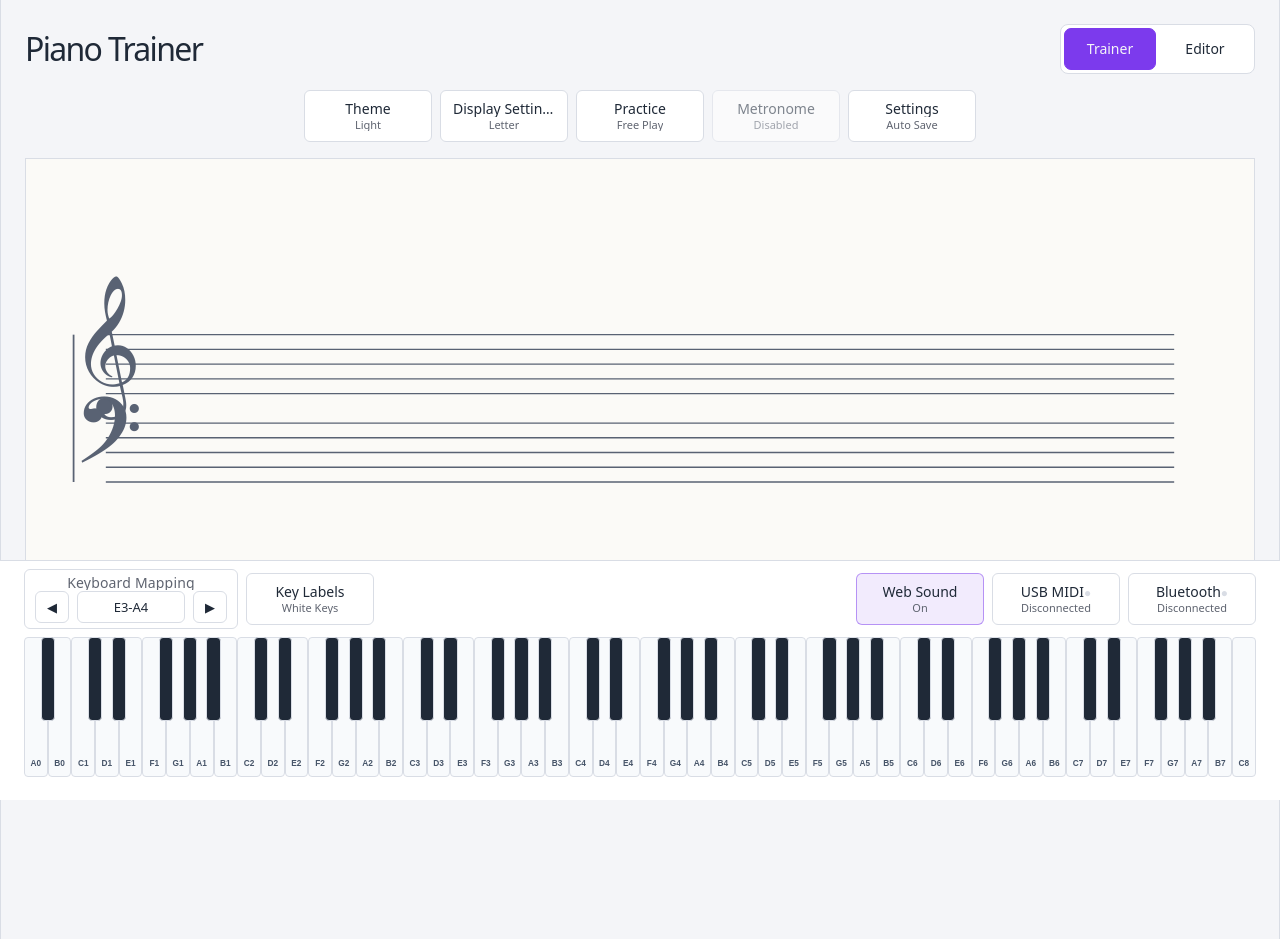
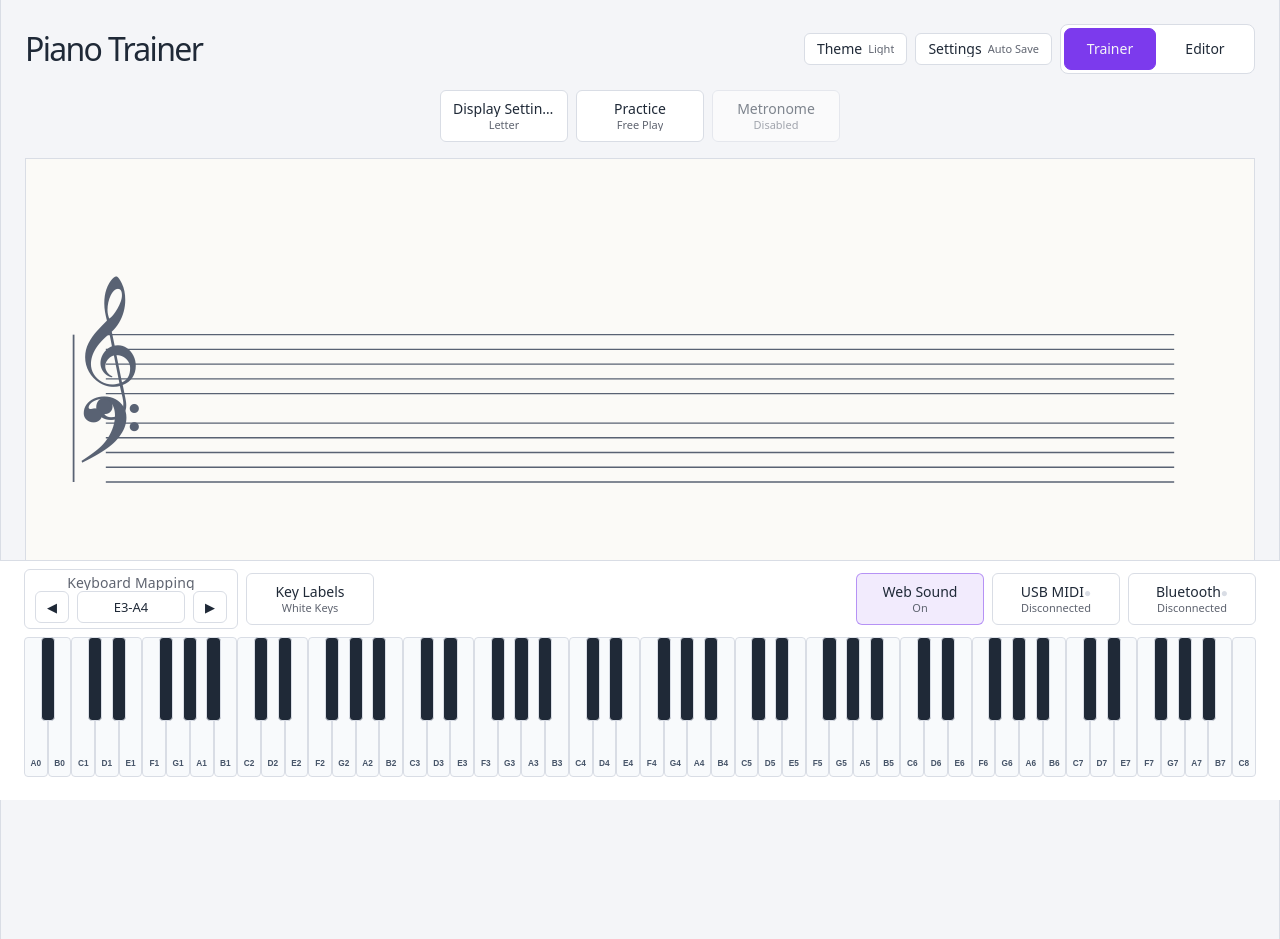
Before and after one commit to AlanChenCN/piano-trainer, a React (Vite) app: page / in a window 1280 px wide. Built offline with nearby package versions, Linux system fonts and the light colour scheme.

Commit message:
Refine shared header controls and score bounds

```diff
--- a/src/App.css
+++ b/src/App.css
@@ -46,6 +46,13 @@
 
 }
 
+.header-actions,
+.global-controls {
+  display: flex;
+  align-items: center;
+  gap: 8px;
+}
+
 .app-header h1 {
 
   margin: 0;
--- a/src/App.tsx
+++ b/src/App.tsx
@@ -9,6 +9,7 @@ import {
 import ScoreEditor from './score/ScoreEditor'
 import GrandStaff from './components/GrandStaff'
 import Header from './components/Header'
+import GlobalControls from './components/GlobalControls'
 import BluetoothMidiPanel from './components/BluetoothMidiPanel'
 import InputPianoDock from './components/InputPianoDock'
 import type { InputConnectionState } from './components/InputDeviceButton'
@@ -426,29 +427,16 @@ function App() {
         workspace={workspace}
         disabled={pressedNotes.length > 0}
         onWorkspaceChange={handleWorkspaceChange}
+        controls={<GlobalControls themeMode={themeSettings.mode} activePreset={activeThemePreset} themeTokens={themeTokens} noteColorMode={themeSettings.noteColorMode} settings={settings} onThemeModeChange={handleThemeModeChange} onThemeTokenChange={handleThemeTokenChange} onNoteColorModeChange={handleNoteColorModeChange} onThemeReset={handleThemeReset} onAutoSaveChange={handleAutoSaveChange} onSoundChange={handleSoundChange} onLabelModeChange={handleLabelModeChange} onNoteDisplayModeChange={handleNoteDisplayModeChange} onPracticeSettingsChange={handlePracticeSettingsChange} onSaveSettings={saveCurrentSettings} onResetSettings={handleResetSettings} />}
       />
       <div hidden={workspace !== 'trainer'}>
       <Toolbar
-        themeMode={themeSettings.mode}
-        activePreset={activeThemePreset}
-        themeTokens={themeTokens}
-        noteColorMode={themeSettings.noteColorMode}
-        onThemeModeChange={handleThemeModeChange}
-        onThemeTokenChange={handleThemeTokenChange}
-        onNoteColorModeChange={handleNoteColorModeChange}
-        onThemeReset={handleThemeReset}
         noteDisplayMode={noteDisplayMode}
         onNoteDisplayModeChange={handleNoteDisplayModeChange}
         practiceSelection={practiceSnapshot.selection}
         practiceSettings={settings.practice}
         onPracticeSelectionChange={practiceController.selectMode}
         onPracticeSettingsChange={handlePracticeSettingsChange}
-        settings={settings}
-        onAutoSaveChange={handleAutoSaveChange}
-        onSoundChange={handleSoundChange}
-        onLabelModeChange={handleLabelModeChange}
-        onSaveSettings={saveCurrentSettings}
-        onResetSettings={handleResetSettings}
       />
 
       </div>
--- /dev/null
+++ b/src/components/GlobalControls.tsx
@@ -0,0 +1,47 @@
+import { useRef, useState } from 'react'
+import type { PianoLabelMode } from '../data/piano'
+import type { NoteDisplayMode } from '../music/noteDisplay'
+import type { PracticeSettings } from '../practice/practiceTypes'
+import type { AppSettings } from '../settings/settings'
+import SettingsPopover from './SettingsPopover'
+import ThemePopover, { type ConfigurableThemeToken } from './ThemePopover'
+import type { NoteColorMode, ThemeDisplayPreset, ThemeMode, ThemeTokens } from '../theme/theme'
+
+interface Props {
+  themeMode: ThemeMode
+  activePreset: ThemeDisplayPreset
+  themeTokens: ThemeTokens
+  noteColorMode: NoteColorMode
+  settings: AppSettings
+  onThemeModeChange: (mode: ThemeMode) => void
+  onThemeTokenChange: (token: ConfigurableThemeToken, value: string) => void
+  onNoteColorModeChange: (mode: NoteColorMode) => void
+  onThemeReset: () => void
+  onAutoSaveChange: (enabled: boolean) => void
+  onSoundChange: (enabled: boolean) => void
+  onLabelModeChange: (mode: PianoLabelMode) => void
+  onNoteDisplayModeChange: (mode: NoteDisplayMode) => void
+  onPracticeSettingsChange: (updates: Partial<PracticeSettings>) => void
+  onSaveSettings: () => void
+  onResetSettings: () => void
+}
+
+export default function GlobalControls(props: Props) {
+  const [themeOpen, setThemeOpen] = useState(false)
+  const [settingsOpen, setSettingsOpen] = useState(false)
+  const themeButton = useRef<HTMLButtonElement>(null)
+  const settingsButton = useRef<HTMLButtonElement>(null)
+
+  return <div className="global-controls" aria-label="Global controls">
+    <button ref={themeButton} className="app-button app-button--compact" type="button" aria-haspopup="dialog" aria-expanded={themeOpen} onClick={() => setThemeOpen(true)}>
+      <span className="button-label">Theme</span>
+      <span className="button-status">{props.activePreset[0].toUpperCase() + props.activePreset.slice(1)}</span>
+    </button>
+    <button ref={settingsButton} className="app-button app-button--compact" type="button" aria-haspopup="dialog" aria-expanded={settingsOpen} onClick={() => setSettingsOpen(true)}>
+      <span className="button-label">Settings</span>
+      <span className="button-status">{props.settings.autoSave ? 'Auto Save' : 'Manual Save'}</span>
+    </button>
+    <ThemePopover isOpen={themeOpen} anchorRef={themeButton} mode={props.themeMode} activePreset={props.activePreset} tokens={props.themeTokens} noteColorMode={props.noteColorMode} onClose={() => setThemeOpen(false)} onModeChange={props.onThemeModeChange} onTokenChange={props.onThemeTokenChange} onNoteColorModeChange={props.onNoteColorModeChange} onReset={props.onThemeReset} />
+    <SettingsPopover isOpen={settingsOpen} anchorRef={settingsButton} settings={props.settings} themeTokens={props.themeTokens} onClose={() => setSettingsOpen(false)} onAutoSaveChange={props.onAutoSaveChange} onSoundChange={props.onSoundChange} onThemeModeChange={props.onThemeModeChange} onThemeTokenChange={props.onThemeTokenChange} onNoteColorModeChange={props.onNoteColorModeChange} onLabelModeChange={props.onLabelModeChange} onNoteDisplayModeChange={props.onNoteDisplayModeChange} onPracticeSettingsChange={props.onPracticeSettingsChange} onSaveSettings={props.onSaveSettings} onResetSettings={props.onResetSettings} />
+  </div>
+}
--- a/src/components/Header.tsx
+++ b/src/components/Header.tsx
@@ -1,13 +1,18 @@
+import type { ReactNode } from 'react'
+
 interface HeaderProps {
   workspace: 'trainer' | 'score'
   disabled: boolean
   onWorkspaceChange: (workspace: 'trainer' | 'score') => void
+  controls: ReactNode
 }
 
-function Header({ workspace, disabled, onWorkspaceChange }: HeaderProps) {
+function Header({ workspace, disabled, onWorkspaceChange, controls }: HeaderProps) {
   return (
     <header className="app-header">
       <h1>{workspace === 'trainer' ? 'Piano Trainer' : 'Piano Editor'}</h1>
+      <div className="header-actions">
+        {controls}
         <div className="workspace-tabs" role="tablist" aria-label="Workspace">
           {(['trainer', 'score'] as const).map(tab => (
             <button
@@ -25,6 +30,7 @@ function Header({ workspace, disabled, onWorkspaceChange }: HeaderProps) {
             </button>
           ))}
         </div>
+      </div>
     </header>
   )
 }
--- a/src/components/Toolbar.tsx
+++ b/src/components/Toolbar.tsx
@@ -1,200 +1,20 @@
 import { useRef, useState } from 'react'
-import type { PianoLabelMode } from '../data/piano'
+import type { NoteDisplayMode } from '../music/noteDisplay'
+import type { PracticeSelection, PracticeSettings } from '../practice/practiceTypes'
 import NoteDisplaySettings from './NoteDisplaySettings'
-import ThemePopover, {
-  type ConfigurableThemeToken,
-} from './ThemePopover'
-import type {
-  NoteColorMode,
-  ThemeDisplayPreset,
-  ThemeMode,
-  ThemeTokens,
-} from '../theme/theme'
-import type { NoteDisplayMode } from '../music/noteDisplay'
-import type {
-  PracticeSelection,
-  PracticeSettings,
-} from '../practice/practiceTypes'
 import PracticePopover from './PracticePopover'
-import SettingsPopover from './SettingsPopover'
-import type { AppSettings } from '../settings/settings'
 
-interface ToolbarProps {
-  themeMode: ThemeMode
-  activePreset: ThemeDisplayPreset
-  themeTokens: ThemeTokens
-  noteColorMode: NoteColorMode
-  onThemeModeChange: (mode: ThemeMode) => void
-  onThemeTokenChange: (token: ConfigurableThemeToken, value: string) => void
-  onNoteColorModeChange: (mode: NoteColorMode) => void
-  onThemeReset: () => void
-  noteDisplayMode: NoteDisplayMode
-  onNoteDisplayModeChange: (mode: NoteDisplayMode) => void
-  practiceSelection: PracticeSelection
-  practiceSettings: PracticeSettings
-  onPracticeSelectionChange: (selection: PracticeSelection) => void
-  onPracticeSettingsChange: (updates: Partial<PracticeSettings>) => void
-  settings: AppSettings
-  onAutoSaveChange: (enabled: boolean) => void
-  onSoundChange: (enabled: boolean) => void
-  onLabelModeChange: (mode: PianoLabelMode) => void
-  onSaveSettings: () => void
-  onResetSettings: () => void
+interface ToolbarProps { noteDisplayMode: NoteDisplayMode; onNoteDisplayModeChange: (mode: NoteDisplayMode) => void; practiceSelection: PracticeSelection; practiceSettings: PracticeSettings; onPracticeSelectionChange: (selection: PracticeSelection) => void; onPracticeSettingsChange: (updates: Partial<PracticeSettings>) => void }
+
+function Toolbar({ noteDisplayMode, onNoteDisplayModeChange, practiceSelection, practiceSettings, onPracticeSelectionChange, onPracticeSettingsChange }: ToolbarProps) {
+  const [noteDisplayOpen, setNoteDisplayOpen] = useState(false); const [practiceOpen, setPracticeOpen] = useState(false)
+  const noteDisplayButton = useRef<HTMLButtonElement>(null); const practiceButton = useRef<HTMLButtonElement>(null)
+  return <section className="toolbar" aria-label="Trainer toolbar">
+    <button ref={noteDisplayButton} className="app-button" type="button" aria-haspopup="dialog" aria-expanded={noteDisplayOpen} onClick={() => setNoteDisplayOpen(true)}><span className="button-label">Display Settings</span><span className="button-status">{noteDisplayMode === 'hidden' ? 'Off' : noteDisplayMode === 'letter' ? 'Letter' : 'Solfege'}</span></button>
+    <button ref={practiceButton} className="app-button" type="button" aria-haspopup="dialog" aria-expanded={practiceOpen} onClick={() => setPracticeOpen(true)}><span className="button-label">Practice</span><span className="button-status">{practiceSelection === 'note-practice' ? practiceSettings.practiceType === 'chord' ? 'Chord Practice' : 'Practice' : 'Free Play'}</span></button>
+    <button className="app-button" type="button" disabled><span className="button-label">Metronome</span><span className="button-status">Disabled</span></button>
+    <NoteDisplaySettings isOpen={noteDisplayOpen} mode={noteDisplayMode} anchorRef={noteDisplayButton} onClose={() => setNoteDisplayOpen(false)} onModeChange={onNoteDisplayModeChange} />
+    <PracticePopover isOpen={practiceOpen} selection={practiceSelection} settings={practiceSettings} anchorRef={practiceButton} onClose={() => setPracticeOpen(false)} onSelectionChange={onPracticeSelectionChange} onSettingsChange={onPracticeSettingsChange} />
+  </section>
 }
-
-function Toolbar({
-  themeMode,
-  activePreset,
-  themeTokens,
-  noteColorMode,
-  onThemeModeChange,
-  onThemeTokenChange,
-  onNoteColorModeChange,
-  onThemeReset,
-  noteDisplayMode,
-  onNoteDisplayModeChange,
-  practiceSelection,
-  practiceSettings,
-  onPracticeSelectionChange,
-  onPracticeSettingsChange,
-  settings,
-  onAutoSaveChange,
-  onSoundChange,
-  onLabelModeChange,
-  onSaveSettings,
-  onResetSettings,
-}: ToolbarProps) {
-  const [themePopoverOpen, setThemePopoverOpen] = useState(false)
-  const [noteDisplayPopoverOpen, setNoteDisplayPopoverOpen] = useState(false)
-  const [practicePopoverOpen, setPracticePopoverOpen] = useState(false)
-  const [settingsPopoverOpen, setSettingsPopoverOpen] = useState(false)
-  const themeButtonRef = useRef<HTMLButtonElement>(null)
-  const noteDisplayButtonRef = useRef<HTMLButtonElement>(null)
-  const practiceButtonRef = useRef<HTMLButtonElement>(null)
-  const settingsButtonRef = useRef<HTMLButtonElement>(null)
-
-  return (
-    <section className="toolbar" aria-label="Toolbar">
-      <button
-        ref={themeButtonRef}
-        className="app-button"
-        type="button"
-        aria-haspopup="dialog"
-        aria-expanded={themePopoverOpen}
-        onClick={() => setThemePopoverOpen(true)}
-      >
-        <span className="button-label">Theme</span>
-        <span className="button-status">
-          {activePreset[0].toUpperCase() + activePreset.slice(1)}
-        </span>
-      </button>
-
-      <button
-        ref={noteDisplayButtonRef}
-        className="app-button"
-        type="button"
-        aria-haspopup="dialog"
-        aria-expanded={noteDisplayPopoverOpen}
-        onClick={() => setNoteDisplayPopoverOpen(true)}
-      >
-        <span className="button-label">Display Settings</span>
-        <span className="button-status">
-          {noteDisplayMode === 'hidden'
-            ? 'Off'
-            : noteDisplayMode === 'letter'
-              ? 'Letter'
-              : 'Solfege'}
-        </span>
-      </button>
-
-      <button
-        ref={practiceButtonRef}
-        className="app-button"
-        type="button"
-        aria-haspopup="dialog"
-        aria-expanded={practicePopoverOpen}
-        onClick={() => setPracticePopoverOpen(true)}
-      >
-        <span className="button-label">Practice</span>
-        <span className="button-status">
-          {practiceSelection === 'note-practice'
-            ? practiceSettings.practiceType === 'chord'
-              ? 'Chord Practice'
-              : 'Practice'
-            : 'Free Play'}
-        </span>
-      </button>
-
-      <button className="app-button" type="button" disabled>
-        <span className="button-label">Metronome</span>
-        <span className="button-status">Disabled</span>
-      </button>
-
-      <button
-        ref={settingsButtonRef}
-        className="app-button"
-        type="button"
-        aria-haspopup="dialog"
-        aria-expanded={settingsPopoverOpen}
-        onClick={() => setSettingsPopoverOpen(true)}
-      >
-        <span className="button-label">Settings</span>
-        <span className="button-status">
-          {settings.autoSave ? 'Auto Save' : 'Manual Save'}
-        </span>
-      </button>
-
-      <ThemePopover
-        isOpen={themePopoverOpen}
-        anchorRef={themeButtonRef}
-        mode={themeMode}
-        activePreset={activePreset}
-        tokens={themeTokens}
-        noteColorMode={noteColorMode}
-        onClose={() => setThemePopoverOpen(false)}
-        onModeChange={onThemeModeChange}
-        onTokenChange={onThemeTokenChange}
-        onNoteColorModeChange={onNoteColorModeChange}
-        onReset={onThemeReset}
-      />
-
-      <NoteDisplaySettings
-        isOpen={noteDisplayPopoverOpen}
-        mode={noteDisplayMode}
-        anchorRef={noteDisplayButtonRef}
-        onClose={() => setNoteDisplayPopoverOpen(false)}
-        onModeChange={onNoteDisplayModeChange}
-      />
-
-      <PracticePopover
-        isOpen={practicePopoverOpen}
-        selection={practiceSelection}
-        settings={practiceSettings}
-        anchorRef={practiceButtonRef}
-        onClose={() => setPracticePopoverOpen(false)}
-        onSelectionChange={onPracticeSelectionChange}
-        onSettingsChange={onPracticeSettingsChange}
-      />
-
-      <SettingsPopover
-        isOpen={settingsPopoverOpen}
-        anchorRef={settingsButtonRef}
-        settings={settings}
-        themeTokens={themeTokens}
-        onClose={() => setSettingsPopoverOpen(false)}
-        onAutoSaveChange={onAutoSaveChange}
-        onSoundChange={onSoundChange}
-        onThemeModeChange={onThemeModeChange}
-        onThemeTokenChange={onThemeTokenChange}
-        onNoteColorModeChange={onNoteColorModeChange}
-        onLabelModeChange={onLabelModeChange}
-        onNoteDisplayModeChange={onNoteDisplayModeChange}
-        onPracticeSettingsChange={onPracticeSettingsChange}
-        onSaveSettings={onSaveSettings}
-        onResetSettings={onResetSettings}
-      />
-    </section>
-  )
-}
-
 export default Toolbar
--- a/src/score/score.css
+++ b/src/score/score.css
@@ -36,7 +36,6 @@
 @media (max-width: 700px) { .score-heading h2 { font-size: 21px; } .score-entry { gap: 10px; } .score-meta input { width: 190px; } }
 /* Keep the shared keyboard intact while giving the editor more vertical room. */
 .piano-trainer--score { gap: 10px; padding-top: 12px; }
-.piano-trainer--score .app-header h1 { font-size: 26px; line-height: 1.2; }
 .piano-trainer--score .score-heading { margin-bottom: 10px; }
 .piano-trainer--score .score-heading h2 { font-size: 20px; }
 .piano-trainer--score .score-meta { margin-bottom: 10px; }
@@ -347,6 +346,7 @@
 
 @media (max-width: 760px) {
   .app-header,
+  .header-actions,
   .score-document-bar,
   .score-transport {
     gap: 8px;
```
Also changed, not shown: src/score/ScoreStaff.tsx (+5 -5 lines), 2 other files (tests, documents, lock files or other folders). Lines whose indentation alone changed are shown as unchanged.
